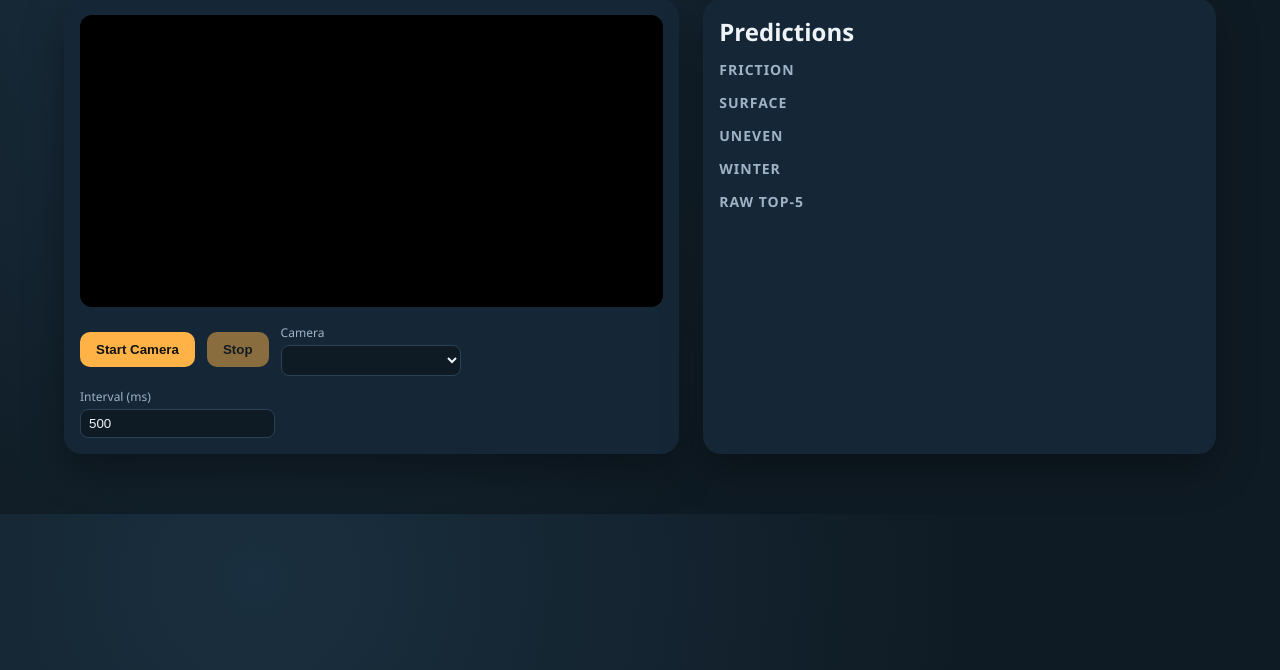
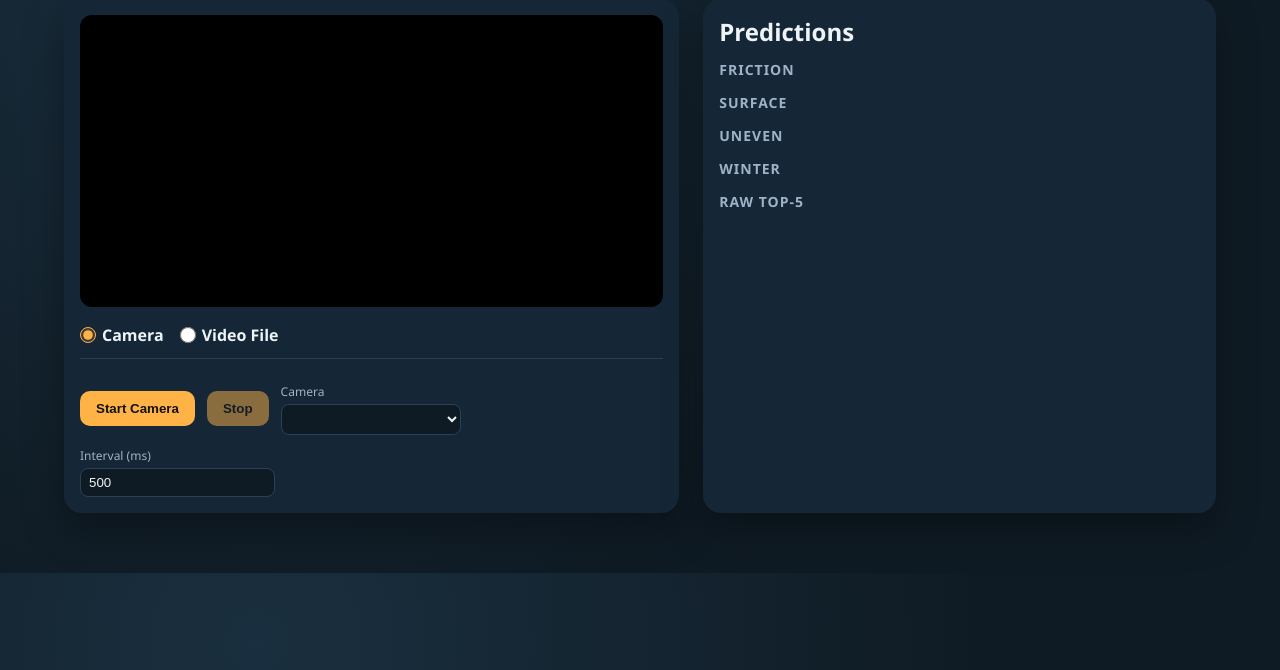
Before and after one commit to williamsaether/EiT-TDT4861-G6, a Flask app: page / in a window 1280 px wide. Shown: the part 130-800 px from the top of the page. Run offline with Flask 3, Linux system fonts and the light colour scheme; lists and menus that the app fills with data are empty; parts of the project's set-up code (start-up, migrations or seed data) failed here and were passed over.

Commit message:
Added option for video input

```diff
--- a/web_demo/static/app.js
+++ b/web_demo/static/app.js
@@ -4,6 +4,10 @@ const startBtn = document.getElementById('startBtn');
 const stopBtn = document.getElementById('stopBtn');
 const intervalInput = document.getElementById('interval');
 const cameraSelect = document.getElementById('cameraSelect');
+const fileInput = document.getElementById('fileInput');
+const sourceRadios = document.querySelectorAll('input[name="source"]');
+const cameraControls = document.getElementById('cameraControls');
+const fileControls = document.getElementById('fileControls');
 
 const frictionEl = document.getElementById('friction');
 const surfaceEl = document.getElementById('surface');
@@ -14,6 +18,7 @@ const rawEl = document.getElementById('raw');
 let stream = null;
 let timerId = null;
 let cameraReady = false;
+let currentSource = 'camera'; // 'camera' or 'file'
 
 function renderList(el, items) {
   el.innerHTML = '';
@@ -25,12 +30,16 @@ function renderList(el, items) {
 }
 
 async function captureAndSend() {
+  // Only process if video is playing and has valid data
+  if (video.paused || video.ended || video.readyState < 2) return;
+
   const ctx = canvas.getContext('2d');
   ctx.drawImage(video, 0, 0, canvas.width, canvas.height);
   const blob = await new Promise(resolve => canvas.toBlob(resolve, 'image/jpeg', 0.9));
   const form = new FormData();
   form.append('image', blob, 'frame.jpg');
 
+  try {
     const res = await fetch('/predict', { method: 'POST', body: form });
     if (!res.ok) return;
     const data = await res.json();
@@ -40,6 +49,9 @@ async function captureAndSend() {
     renderList(unevenEl, data.uneven || []);
     renderList(winterEl, data.winter || []);
     renderList(rawEl, data.raw_top || []);
+  } catch (err) {
+    console.error("Prediction error:", err);
+  }
 }
 
 function setSelectOptions(select, options) {
@@ -77,10 +89,14 @@ async function refreshCameraList() {
 
 async function ensureCameraReady() {
   if (cameraReady) return;
+  try {
     const temp = await navigator.mediaDevices.getUserMedia({ video: true, audio: false });
     temp.getTracks().forEach(t => t.stop());
     cameraReady = true;
     await refreshCameraList();
+  } catch (e) {
+    console.warn("Camera permission denied or unavailable", e);
+  }
 }
 
 async function getCameraStream() {
@@ -91,38 +107,118 @@ async function getCameraStream() {
   return navigator.mediaDevices.getUserMedia(constraints);
 }
 
-async function startCamera() {
-  await ensureCameraReady();
-  stream = await getCameraStream();
-  video.srcObject = stream;
-  startBtn.disabled = true;
-  stopBtn.disabled = false;
+function stopProcessing() {
+  if (timerId) {
+    clearInterval(timerId);
+    timerId = null;
+  }
+}
 
+function startProcessing() {
+  stopProcessing();
   const interval = Math.max(100, parseInt(intervalInput.value || '500', 10));
   timerId = setInterval(captureAndSend, interval);
 }
 
+async function startCamera() {
+  stopProcessing();
+  // Cleanup file src
+  if (currentSource === 'file') {
+    video.pause();
+    video.removeAttribute('src');
+    video.load();
+  }
+
+  await ensureCameraReady();
+  stream = await getCameraStream();
+  video.srcObject = stream;
+  try {
+    await video.play();
+  } catch (e) { console.error("Play error", e); }
+
+  startBtn.disabled = true;
+  stopBtn.disabled = false;
+
+  startProcessing();
+}
+
 function stopCamera() {
-  if (timerId) {
-    clearInterval(timerId);
-    timerId = null;
-  }
+  stopProcessing();
   if (stream) {
     stream.getTracks().forEach(t => t.stop());
     stream = null;
+    video.srcObject = null;
   }
   startBtn.disabled = false;
   stopBtn.disabled = true;
 }
 
+// Event Listeners
 startBtn.addEventListener('click', startCamera);
 stopBtn.addEventListener('click', stopCamera);
+
 cameraSelect.addEventListener('change', async () => {
-  if (!stream) return;
+  if (currentSource === 'camera' && stream) {
     stopCamera();
     await startCamera();
+  }
 });
+
+fileInput.addEventListener('change', (e) => {
+  if (currentSource !== 'file') return;
+
+  const file = e.target.files[0];
+  if (!file) return;
+
+  const url = URL.createObjectURL(file);
+  video.srcObject = null;
+  video.src = url;
+  video.play();
+  startProcessing();
+});
+
+sourceRadios.forEach(radio => {
+  radio.addEventListener('change', (e) => {
+    currentSource = e.target.value;
+    stopProcessing();
+
+    // Reset video state
+    video.pause();
+    if (stream) {
+      stream.getTracks().forEach(t => t.stop());
+      stream = null;
+      video.srcObject = null;
+    }
+    video.removeAttribute('src');
+    video.load();
+
+    if (currentSource === 'camera') {
+      cameraControls.style.display = 'flex';
+      fileControls.style.display = 'none';
+      startBtn.disabled = false;
+      stopBtn.disabled = true;
+    } else {
+      cameraControls.style.display = 'none';
+      fileControls.style.display = 'flex';
+      // If file already selected, play it
+      if (fileInput.files.length > 0) {
+        const file = fileInput.files[0];
+        video.src = URL.createObjectURL(file);
+        video.play();
+        startProcessing();
+      }
+    }
+  });
+});
+
 
 if (navigator.mediaDevices && navigator.mediaDevices.addEventListener) {
   navigator.mediaDevices.addEventListener('devicechange', refreshCameraList);
 }
+
+// Initial setup
+(async () => {
+  // Try to init camera list on load if possible without triggering permission prompt immediately if not granted
+  // But usually we need to ask permission first.
+  // We'll leave it to "Start Camera" to ask permission
+})();
--- a/web_demo/static/style.css
+++ b/web_demo/static/style.css
@@ -6,7 +6,9 @@
   --muted: #9fb3c8;
 }
 
-* { box-sizing: border-box; }
+* {
+  box-sizing: border-box;
+}
 
 body {
   margin: 0;
@@ -43,7 +45,7 @@ body {
   background: var(--panel);
   border-radius: 18px;
   padding: 16px;
-  box-shadow: 0 16px 40px rgba(0,0,0,0.35);
+  box-shadow: 0 16px 40px rgba(0, 0, 0, 0.35);
 }
 
 video {
@@ -58,6 +60,47 @@ video {
   align-items: center;
   margin-top: 12px;
   flex-wrap: wrap;
+}
+
+.source-switch {
+  display: flex;
+  gap: 16px;
+  width: 100%;
+  margin-bottom: 12px;
+  padding-bottom: 12px;
+  border-bottom: 1px solid #2b4256;
+}
+
+.source-switch label {
+  display: flex;
+  align-items: center;
+  gap: 6px;
+  cursor: pointer;
+  color: var(--text);
+  font-weight: 600;
+}
+
+.source-switch input[type="radio"] {
+  accent-color: var(--accent);
+  width: 16px;
+  height: 16px;
+  margin: 0;
+}
+
+#cameraControls,
+#fileControls {
+  display: flex;
+  gap: 12px;
+  align-items: center;
+}
+
+#fileControls input[type="file"] {
+  background: #152736;
+  color: var(--text);
+  padding: 6px;
+  border-radius: 8px;
+  border: 1px solid #2b4256;
+  font-size: 13px;
 }
 
 button {
@@ -112,7 +155,7 @@ button:disabled {
   background: var(--panel);
   border-radius: 18px;
   padding: 16px;
-  box-shadow: 0 16px 40px rgba(0,0,0,0.35);
+  box-shadow: 0 16px 40px rgba(0, 0, 0, 0.35);
 }
 
 .results h2 {
--- a/web_demo/templates/index.html
+++ b/web_demo/templates/index.html
@@ -1,11 +1,13 @@
 <!doctype html>
 <html lang="en">
+
 <head>
   <meta charset="utf-8" />
   <meta name="viewport" content="width=device-width, initial-scale=1" />
   <title>RSCD Live Road Surface Demo</title>
   <link rel="stylesheet" href="/static/style.css" />
 </head>
+
 <body>
   <main class="page">
     <header class="header">
@@ -15,15 +17,31 @@
 
     <section class="content">
       <div class="video-card">
-        <video id="video" autoplay playsinline></video>
+        <video id="video" autoplay playsinline muted loop></video>
         <canvas id="canvas" width="224" height="224" hidden></canvas>
         <div class="controls">
+          <div class="source-switch">
+            <label>
+              <input type="radio" name="source" value="camera" checked> Camera
+            </label>
+            <label>
+              <input type="radio" name="source" value="file"> Video File
+            </label>
+          </div>
+
+          <div id="cameraControls">
             <button id="startBtn">Start Camera</button>
             <button id="stopBtn" disabled>Stop</button>
             <label class="select">
               Camera
               <select id="cameraSelect"></select>
             </label>
+          </div>
+
+          <div id="fileControls" style="display: none;">
+            <input type="file" id="fileInput" accept="video/*,.mp4,.mov,.avi,.mkv">
+          </div>
+
           <label class="interval">
             Interval (ms)
             <input id="interval" type="number" value="500" min="100" step="50" />
@@ -59,4 +77,5 @@
 
   <script src="/static/app.js"></script>
 </body>
+
 </html>
```
Lines whose indentation alone changed are shown as unchanged.
